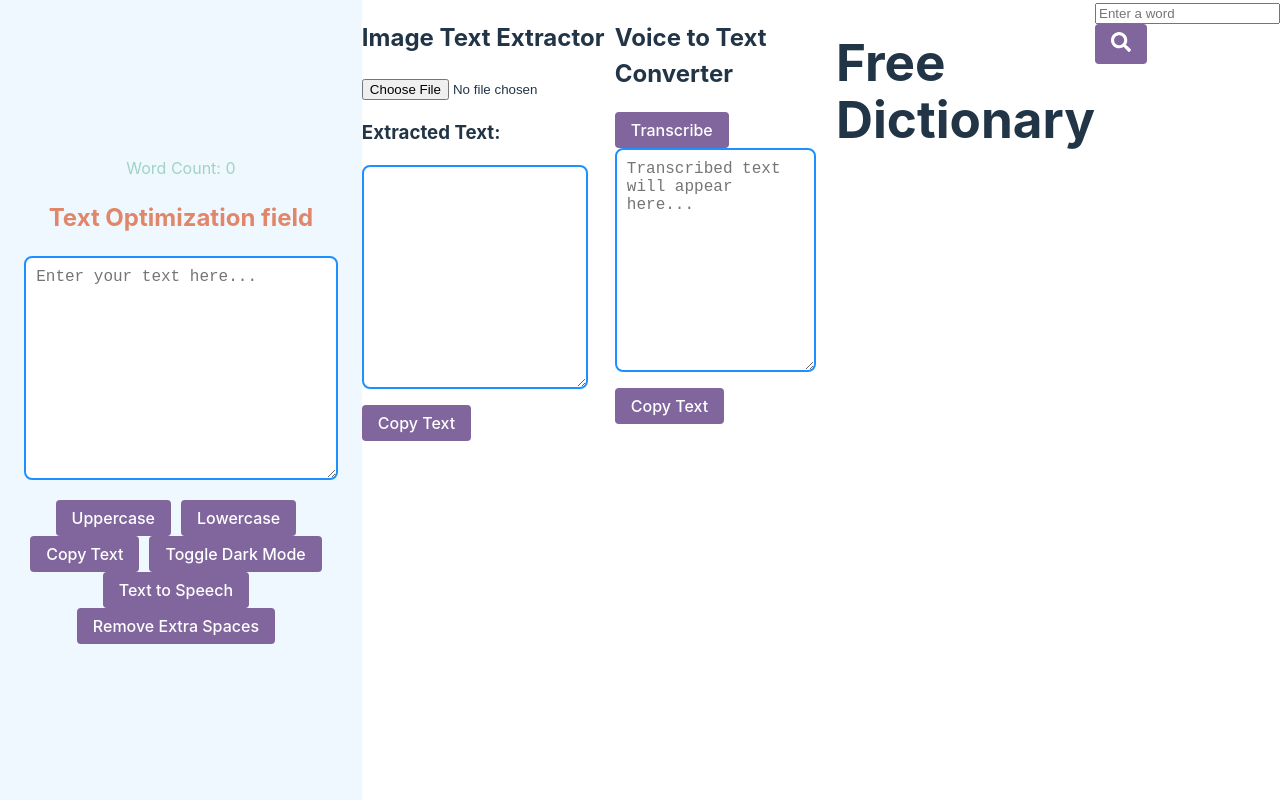
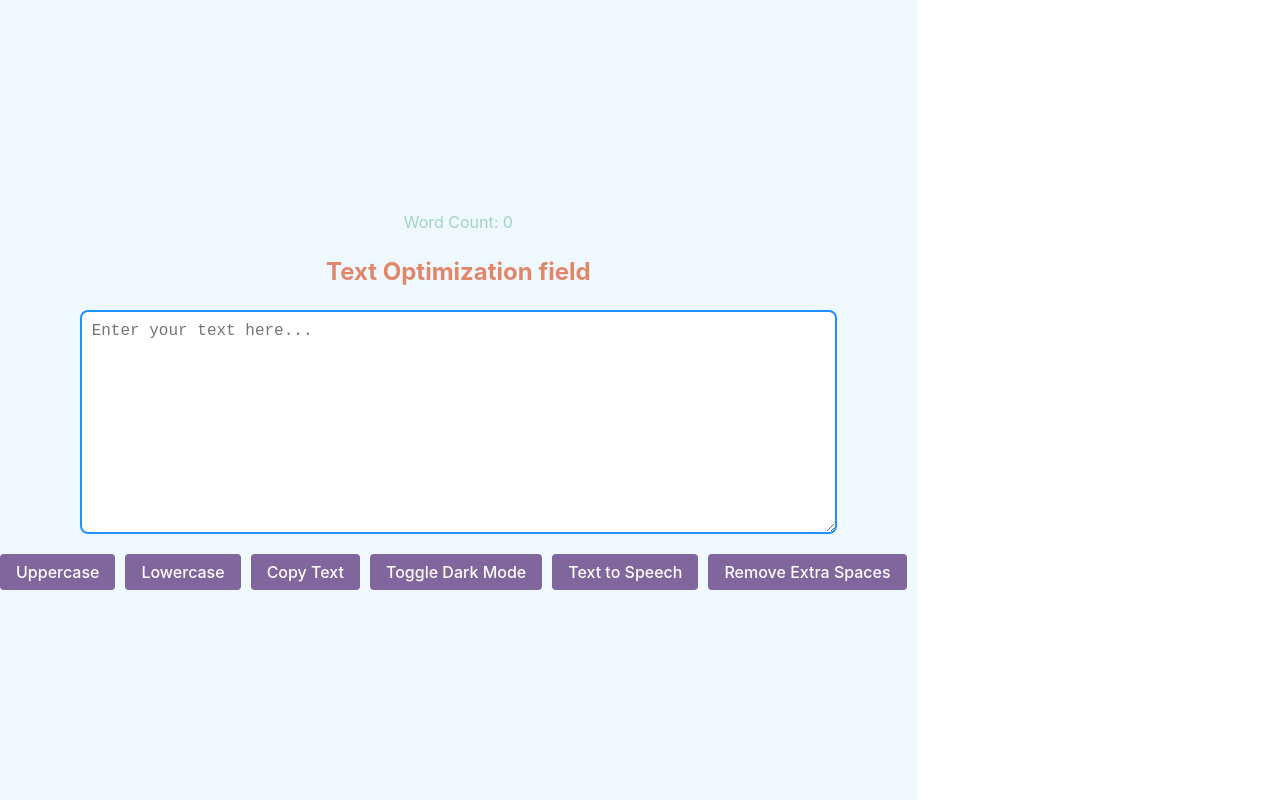
Before and after one commit to ekansh-vedi/text-utilization, a React (Vite) app: page / in a window 1280 px wide. Shown: the top 802 px of the page. Built offline with nearby package versions, Linux system fonts and the light colour scheme.

Commit message:
removed unused dependencies

```diff
--- a/src/App.css
+++ b/src/App.css
@@ -1,24 +1,15 @@
-
-
 :root {
   font-family: Inter, system-ui, Avenir, Helvetica, Arial, sans-serif;
   line-height: 1.5;
   font-weight: 400;
-
   color-scheme: light dark;
   color: rgba(255, 255, 255, 0.87);
   background-color: #333;
-
   font-synthesis: none;
   text-rendering: optimizeLegibility;
   -webkit-font-smoothing: antialiased;
   -moz-osx-font-smoothing: grayscale;
 }
-
-
-
-
-
 
 a {
   font-weight: 500;
@@ -43,10 +34,9 @@
   line-height: 1.1;
 }
 
-  #utilityHead{
-    color:   #e0876a;
+#utilityHead {
+  color: #e0876a;
 }
-
 
 button {
   border-radius: 8px;
@@ -61,7 +51,7 @@
 }
 
 button:hover {
-    border-color:#a881af ;
+  border-color: #a881af;
 }
 
 button:focus,
@@ -120,7 +110,7 @@
 button {
   margin-right: 10px;
   padding: 8px 16px;
-    background-color:  #80669d; /* Button background color */
+  background-color: #80669d; /* Button background color */
   color: #fff; /* Button text color */
   border: none;
   border-radius: 4px;
@@ -129,32 +119,64 @@
 }
 
 button:hover {
-    background-color:  #a881af; /* Button background color on hover */
+  background-color: #a881af; /* Button background color on hover */
 }
 
 span {
-    color: #9fd3c7 ; /* Word count color */
+  color: #9fd3c7; /* Word count color */
 }
-
 
 /* App.css */
 
 /* Styles for the App component */
 .App {
   display: flex;
-    justify-content: space-between; /* Add space between TextUtility and ImageTextExtractor */
+  justify-content: center; /* Center horizontally */
+  align-items: center; /* Center vertically */
+  flex-direction: column;
 }
 
 /* Styles for the ImageTextExtractor component */
 .ImageTextExtractor {
   width: 50%; /* Set the width of the ImageTextExtractor component */
+  align-self: center; /* Center horizontally */
 }
 
+/* Additional Styles */
 
-  #up{
-    width:140px;
+/* Center all
 
+
+/* App.css */
+
+.inputField {
+  padding: 10px;
+  font-size: 16px;
+  border: 2px solid #ccc;
+  border-radius: 5px;
+  width: 250px; /* Adjust width as needed */
 }
-  #dow{
-    width:140px;
+
+.inputField:focus {
+  outline: none;
+  border-color: #007bff; /* Change border color on focus */
 }
+
+.searchBox {
+  display: flex;
+  align-items: center;
+}
+
+.searchBox button {
+  background-color: #007bff;
+  color: #fff;
+  border: none;
+  border-radius: 100px;
+  padding: 10px;
+  margin-left: 10px; /* Add space between input field and button */
+  cursor: pointer;
+}
+
+.searchBox button:hover {
+  background-color: #0056b3; /* Darker shade on hover */
+}
--- a/src/Dictionary.jsx
+++ b/src/Dictionary.jsx
@@ -1,7 +1,7 @@
-import   { useState } from "react";
+import { useState } from "react";
 import Axios from "axios";
-import { FaSearch } from "react-icons/fa";
-import { FcSpeaker } from "react-icons/fc";
+import { FaSearch, FaCopy } from "react-icons/fa";
+
 
 function App() {
   const [data, setData] = useState("");
@@ -16,9 +16,15 @@ function App() {
     }
   };
 
-  const playAudio = () => {
-    let audio = new Audio(data.phonetics[0].audio);
-    audio.play();
+  const copyToClipboard = (text) => {
+    navigator.clipboard.writeText(text)
+      .then(() => {
+        console.log("Copied to clipboard:", text);
+        alert("Copied to clipboard!");
+      })
+      .catch((error) => {
+        console.error("Error copying to clipboard:", error);
+      });
   };
 
   return (
@@ -39,14 +45,19 @@ function App() {
         <div className="showResults">
           <h2>
             {data.word}{" "}
-            <button onClick={playAudio}>
-              <FcSpeaker size="26px" />
+            <button onClick={() => copyToClipboard(data.word)}>
+              <FaCopy size="20px" />
             </button>
           </h2>
           <h4>Parts of speech:</h4>
           <p>{data.meanings[0].partOfSpeech}</p>
           <h4>Definition:</h4>
-          <p>{data.meanings[0].definitions[0].definition}</p>
+          <p>
+            {data.meanings[0].definitions[0].definition}{" "}
+            <button onClick={() => copyToClipboard(data.meanings[0].definitions[0].definition)}>
+              <FaCopy size="20px" />
+            </button>
+          </p>
         </div>
       )}
     </div>
```
Also changed, not shown: package.json (+0 -14 lines), 1 other file (tests, documents, lock files or other folders). Lines whose indentation alone changed are shown as unchanged.
